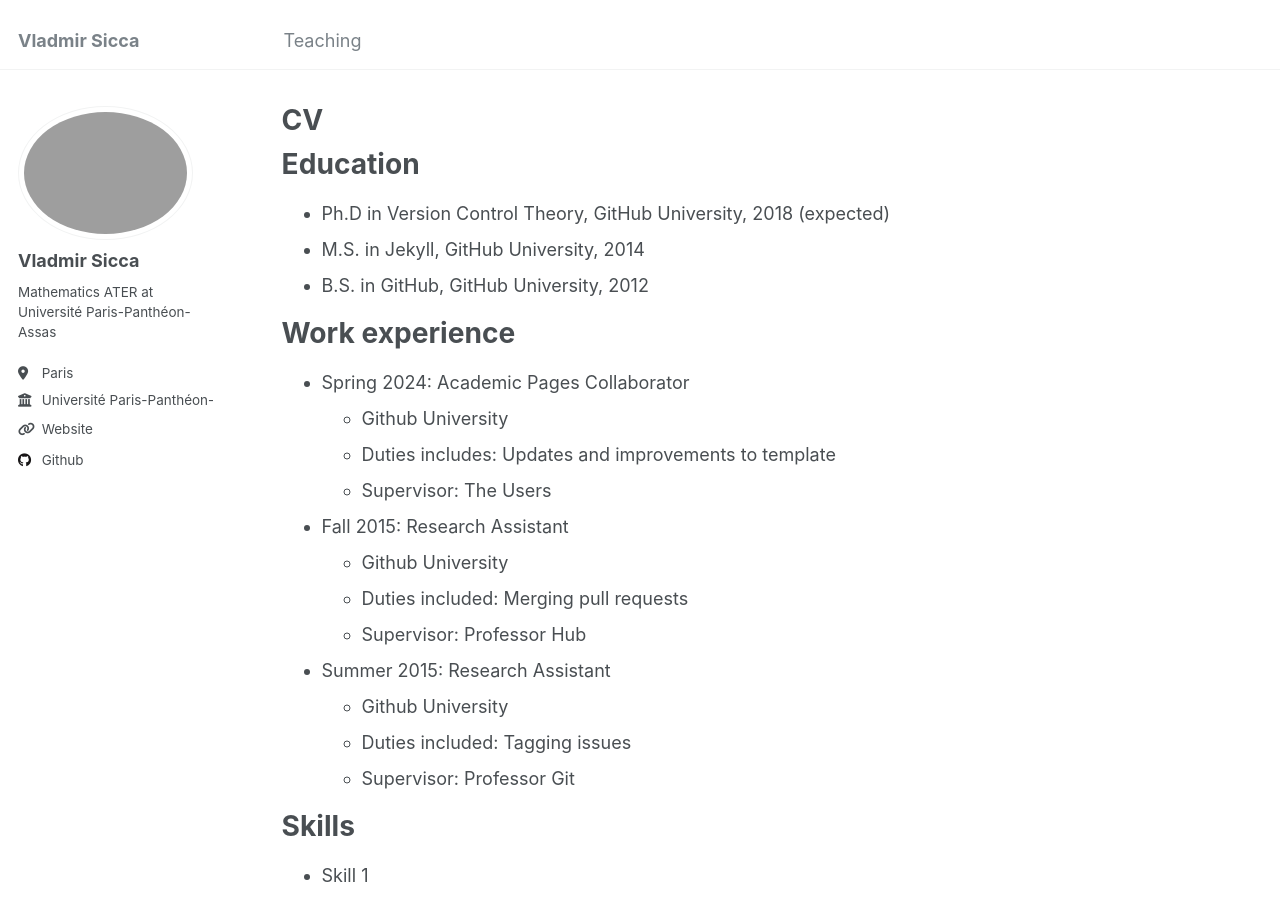
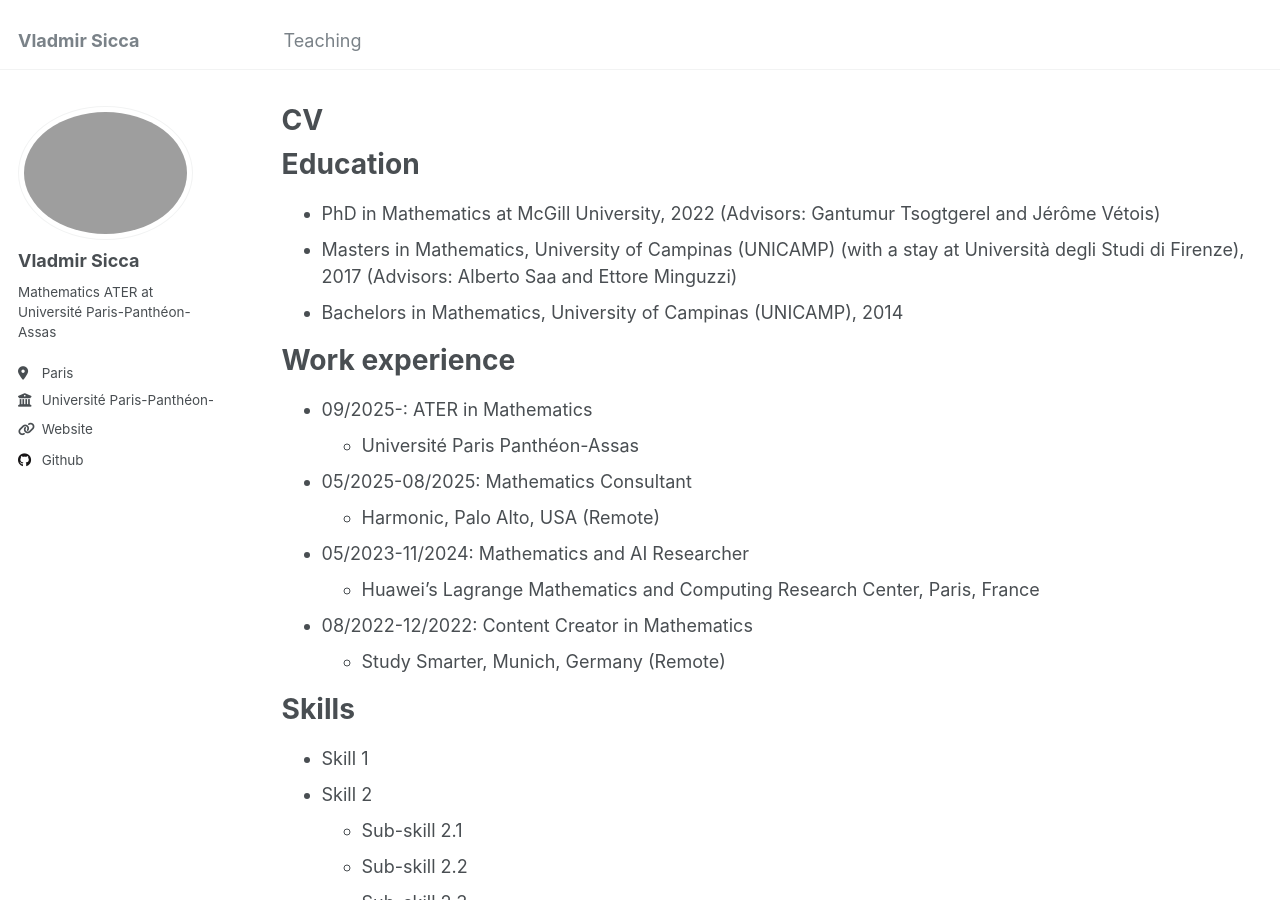
Before and after one commit to vladmirsicca/vladmirsicca.github.io, a Jekyll site: the page built from _pages/cv.md, in a window 1280 px wide and 900 px high. Built offline with Jekyll 4.4.1, drawn with Linux system fonts in a browser that asks for light colours.

Commit message:
Update cv.md
Comecei a colocar informação no CV.

```diff
--- a/_pages/cv.md
+++ b/_pages/cv.md
@@ -11,26 +11,23 @@ redirect_from:
 
 Education
 ======
-* Ph.D in Version Control Theory, GitHub University, 2018 (expected)
-* M.S. in Jekyll, GitHub University, 2014
-* B.S. in GitHub, GitHub University, 2012
+* PhD in Mathematics at McGill University, 2022 (Advisors: Gantumur Tsogtgerel and Jérôme Vétois)
+* Masters in Mathematics, University of Campinas (UNICAMP) (with a stay at Università degli Studi di Firenze), 2017 (Advisors: Alberto Saa and Ettore Minguzzi)
+* Bachelors in Mathematics, University of Campinas (UNICAMP), 2014
 
 Work experience
 ======
-* Spring 2024: Academic Pages Collaborator
-  * Github University
-  * Duties includes: Updates and improvements to template
-  * Supervisor: The Users
+* 09/2025-: ATER in Mathematics
+  * Université Paris Panthéon-Assas
 
-* Fall 2015: Research Assistant
-  * Github University
-  * Duties included: Merging pull requests
-  * Supervisor: Professor Hub
+* 05/2025-08/2025: Mathematics Consultant
+  * Harmonic, Palo Alto, USA (Remote)
 
-* Summer 2015: Research Assistant
-  * Github University
-  * Duties included: Tagging issues
-  * Supervisor: Professor Git
+* 05/2023-11/2024: Mathematics and AI Researcher
+  * Huawei's Lagrange Mathematics and Computing Research Center, Paris, France
+
+* 08/2022-12/2022: Content Creator in Mathematics
+  * Study Smarter, Munich, Germany (Remote)
 
 Skills
 ======
```
